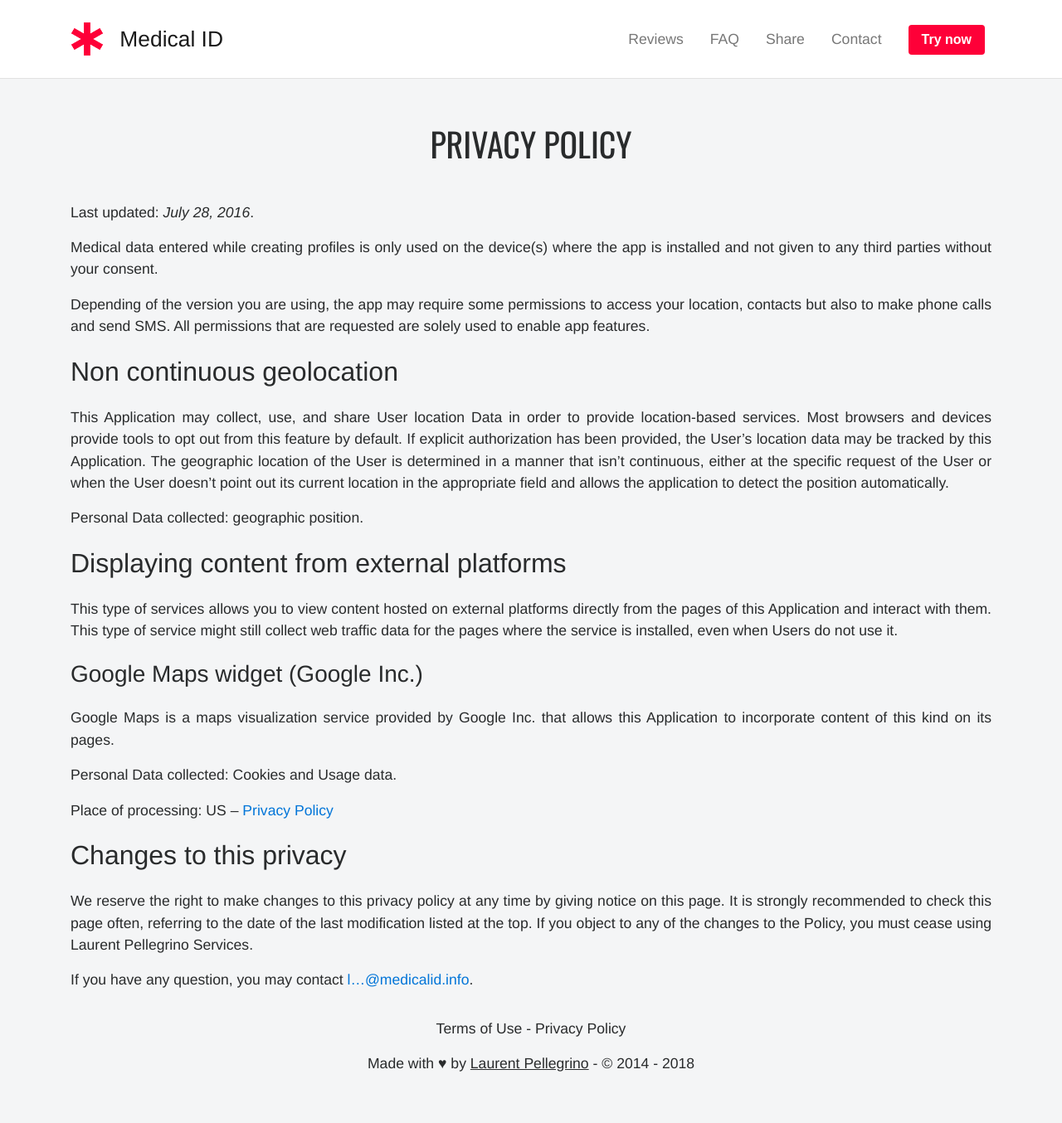
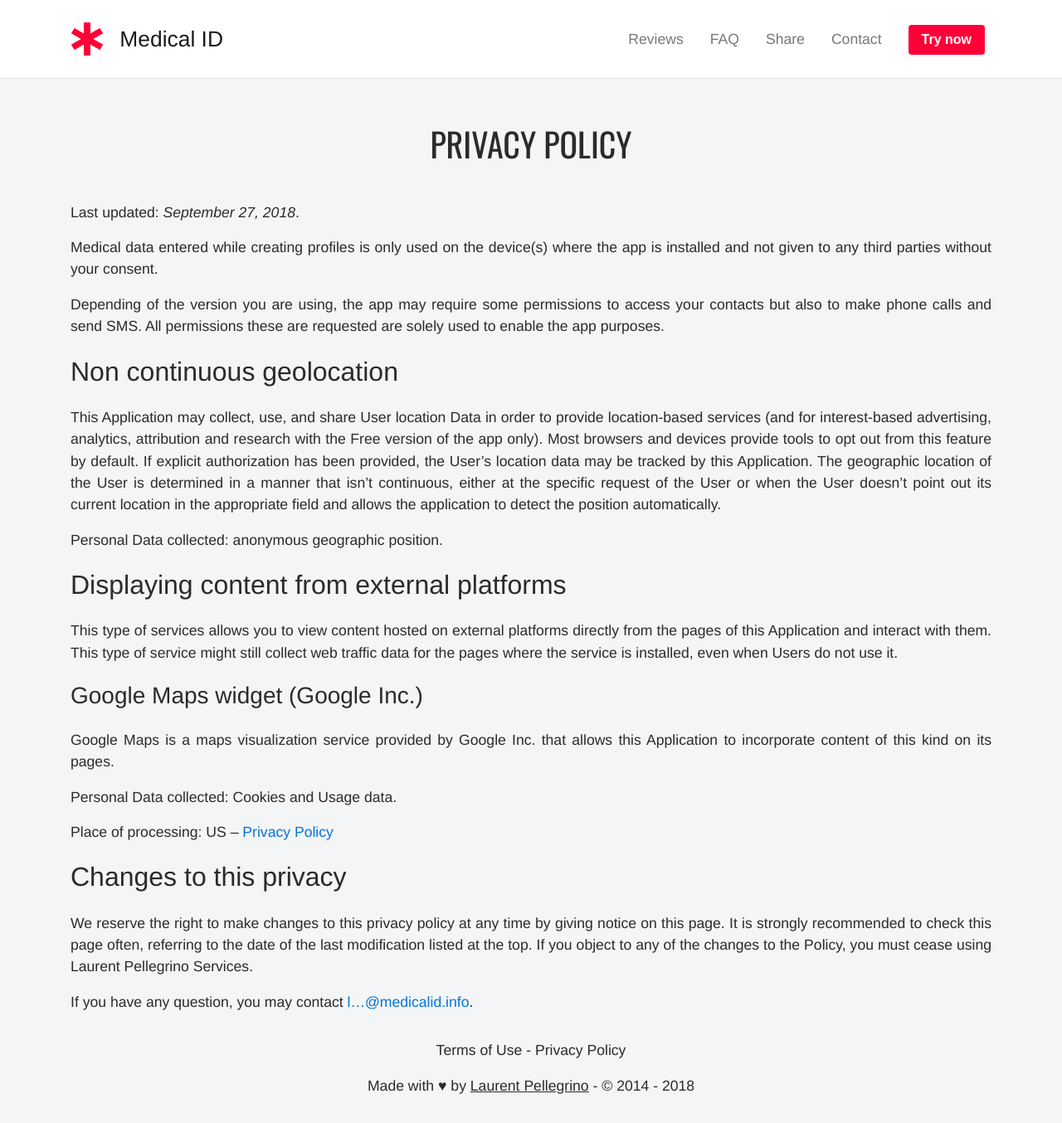
Before and after one commit to medicalid/medicalid.github.io, a Jekyll site: the page built from privacy.md, in a window 1280 px wide. Shown: the whole page at 83% size. Built offline with Jekyll 4.4.1, drawn with Linux system fonts in a browser that asks for light colours; nearby versions of some CDN libraries; some web fonts are replaced; our own code applies the rules of GitHub Pages for plain Markdown files; before the commit the page ends 1328 px from its top, so only the background shows below that.

Commit message:
Update privacy.md

```diff
--- a/privacy.md
+++ b/privacy.md
@@ -3,17 +3,17 @@ layout: default
 ---
 # Privacy policy
 
-Last updated: _July 28, 2016_.
+Last updated: _September 27, 2018_.
 
 Medical data entered while creating profiles is only used on the device(s) where the app is installed and not given to any third parties without your consent.
 
-Depending of the version you are using, the app may require some permissions to access your location, contacts but also to make phone calls and send SMS. All permissions that are requested are solely used to enable app features.
+Depending of the version you are using, the app may require some permissions to access your contacts but also to make phone calls and send SMS. All permissions these are requested are solely used to enable the app purposes.
 
 ## Non continuous geolocation
 
-This Application may collect, use, and share User location Data in order to provide location-based services. Most browsers and devices provide tools to opt out from this feature by default. If explicit authorization has been provided, the User’s location data may be tracked by this Application. The geographic location of the User is determined in a manner that isn't continuous, either at the specific request of the User or when the User doesn't point out its current location in the appropriate field and allows the application to detect the position automatically.
+This Application may collect, use, and share User location Data in order to provide location-based services (and for interest-based advertising, analytics, attribution and research with the Free version of the app only). Most browsers and devices provide tools to opt out from this feature by default. If explicit authorization has been provided, the User’s location data may be tracked by this Application. The geographic location of the User is determined in a manner that isn't continuous, either at the specific request of the User or when the User doesn't point out its current location in the appropriate field and allows the application to detect the position automatically.
 
-Personal Data collected: geographic position.
+Personal Data collected: anonymous geographic position.
 
 ## Displaying content from external platforms
 
```
